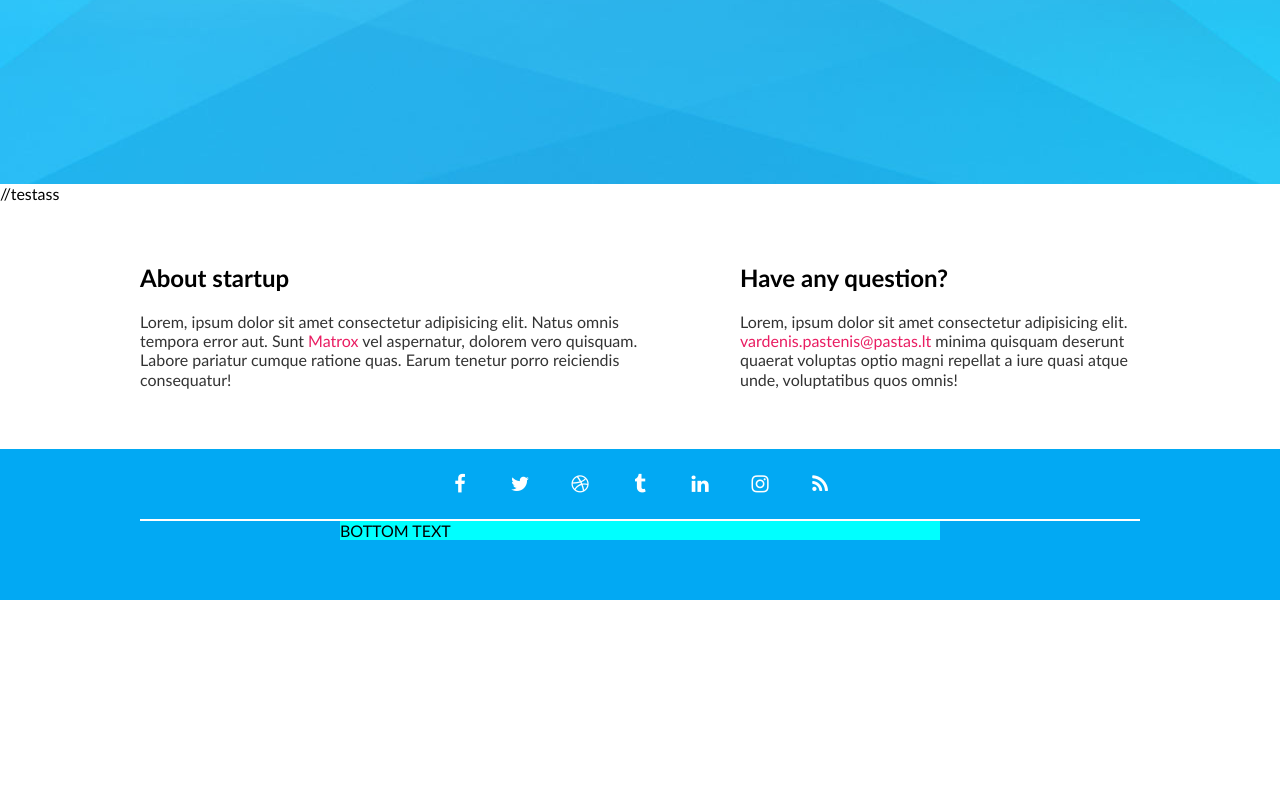
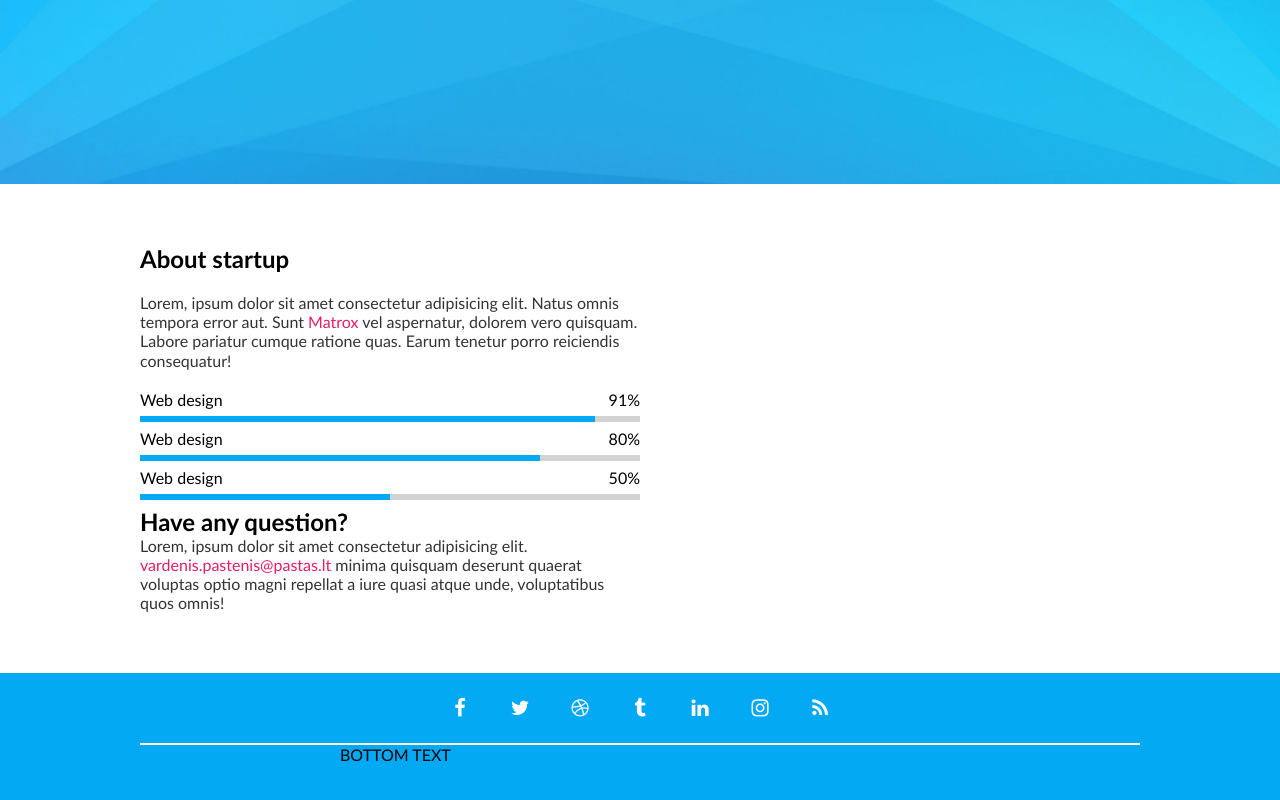
Before and after one commit to dinako81/7-coming-soon, a website: page index.html in a window 1280 px wide. Shown: the part 616-1416 px from the top of the page. Before the commit the page ends 1216 px from the top, so only its background shows below. Drawn offline with Linux system fonts and the light colour scheme.

Commit message:
Progress-bar Progress bar (static design only) #10

```diff
--- a/css/base/base.css
+++ b/css/base/base.css
@@ -5,13 +5,11 @@ body * {
     vertical-align: top;
     box-sizing: border-box;
 }
-
 body {
     font-family: 'Gill Sans', 'Gill Sans MT', Calibri, 'Trebuchet MS', sans-serif;
 }
-
 .bg-main {
-background-color: #02A9F3;
+    background-color: #03a9f3;
 }
 
 p {
--- a/css/base/layout.css
+++ b/css/base/layout.css
@@ -4,7 +4,6 @@
 }
 .container > .short-row {
     width: 600px;
-    background-color: aqua;
     margin-left: calc(50% - 300px);
 }
 .container > .row {
@@ -48,7 +47,7 @@
 }
 
 @media(max-width: 640px) {
-    .container{
+    .container {
     padding-left: 20px;
     padding-right: 20px;
     }
--- /dev/null
+++ b/css/components/progress-bar.css
@@ -0,0 +1,25 @@
+.progress-bar {
+    display: flex;
+    flex-direction: column;
+    gap: 7px;
+}
+.progress-bar > .top {
+    display: flex;
+    justify-content: space-between;
+}
+.progress-bar > .top > .label {
+}
+
+.progress-bar > .top > .value {
+}
+
+.progress-bar > .progress {
+        width: 100%;
+    height: 6px;
+    background-color: lightgray;
+}
+.progress-bar > .progress > .bar {
+    width: 90%;
+    height: 6px;
+    background-color: #03a9f3;
+}
--- a/css/pages/home.css
+++ b/css/pages/home.css
@@ -6,9 +6,9 @@
 /* components */
 @import '../components/clock.css';
 @import '../components/mouse.css';
+@import '../components/progress-bar.css';
 
 /* CUSTUM STYLE BELOW THIS COMMENT LINE*/
-
 
 /* hero */
 .hero {
@@ -18,13 +18,13 @@
     background-position: center;
     background-repeat: no-repeat;
     background-attachment: fixed;
+    background-size: cover;
 }
 
 
 .hero > .short-row {
     display: flex;
     flex-direction: column;
-    object-position: center;
     gap: 30px;
     text-align: center;
 }
@@ -33,7 +33,7 @@
     object-fit: contain;
     object-position: center;
     width: 100%s;
-    height:20px;
+    height:40px;
 }
 
 .main-title {
--- a/index.html
+++ b/index.html
@@ -15,8 +15,6 @@
     <meta name="msapplication-TileColor" content="#da532c">
     <meta name="theme-color" content="#ffffff">
     <link rel="stylesheet" href="./css/pages/home.css">
-
-
 </head>
 <body>
    <section class="container hero bg-main">
@@ -43,20 +41,41 @@
             </div>
             <div class="mouse"></div>
             </div>
-
-
-
         </div>
     </div>
    </section>
-   //testass
+
 
    <main class="container">
        <div class="row columns">
         <div class="column">
             <h2>About startup</h2>
-            <p>Lorem, ipsum dolor sit amet consectetur adipisicing elit. Natus omnis tempora error aut. Sunt <a href="#">Matrox</a> vel aspernatur, dolorem vero quisquam. Labore pariatur cumque ratione quas. Earum tenetur porro reiciendis consequatur!
-            </p>
+            <p>Lorem, ipsum dolor sit amet consectetur adipisicing elit. Natus omnis tempora error aut. Sunt <a href="#">Matrox</a> vel aspernatur, dolorem vero quisquam. Labore pariatur cumque ratione quas. Earum tenetur porro reiciendis consequatur!</p>
+            <div class="progress-bar">
+                <div class="top">
+                    <div class="label">Web design</div>
+                    <div class="value">91%</div>
+                </div>
+                <div class="progress">
+                    <div class="bar" style="width: 91%;"></div>
+                </div>
+            <div class="progress-bar">
+                <div class="top">
+                    <div class="label">Web design</div>
+                    <div class="value">80%</div>
+                </div>
+                <div class="progress">
+                    <div class="bar" style="width: 80%;"></div>
+                </div>
+            <div class="progress-bar">
+                <div class="top">
+                    <div class="label">Web design</div>
+                    <div class="value">50%</div>
+                </div>
+                <div class="progress">
+                    <div class="bar" style="width: 50%;"></div>
+                </div>
+            </div>
         </div>
         <div class="column rigth-column">
             <h2>Have any question?</h2>
```
